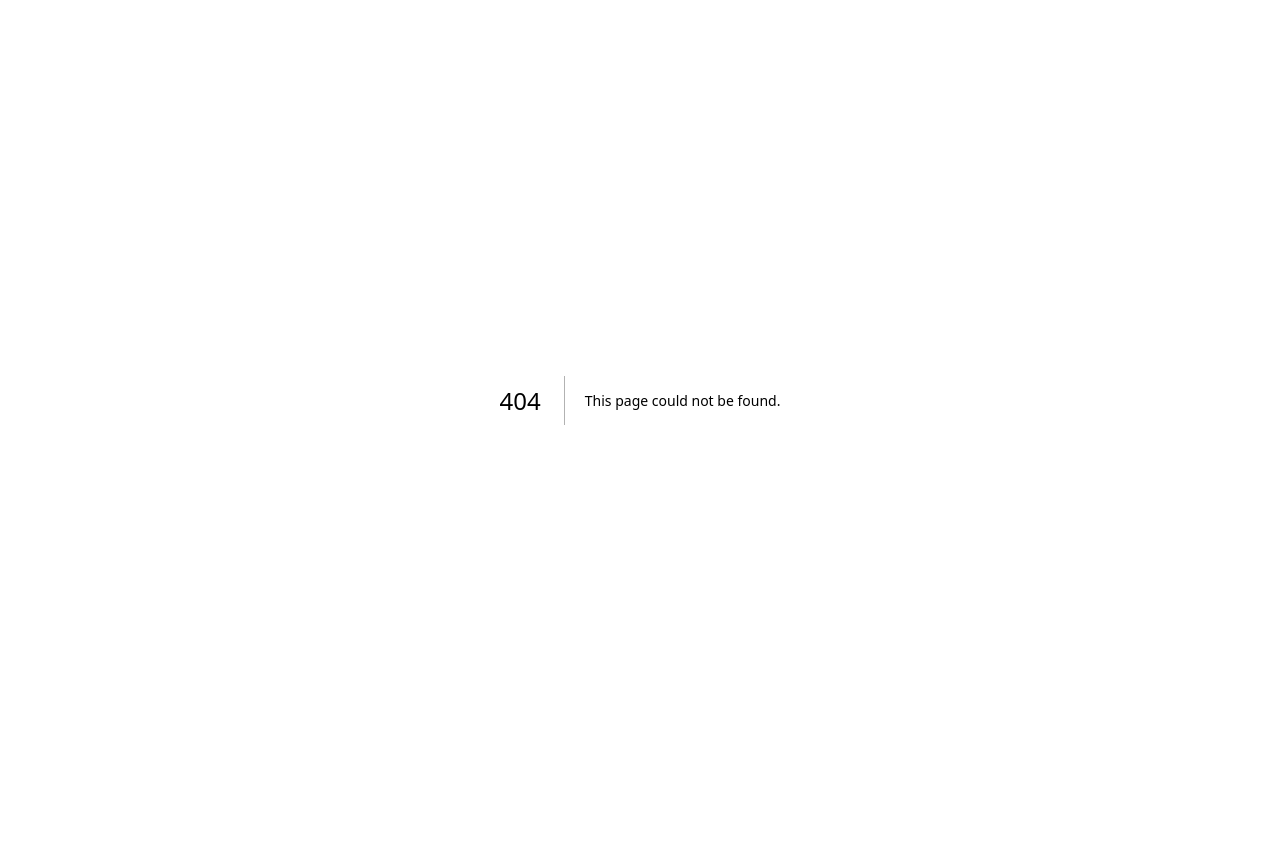
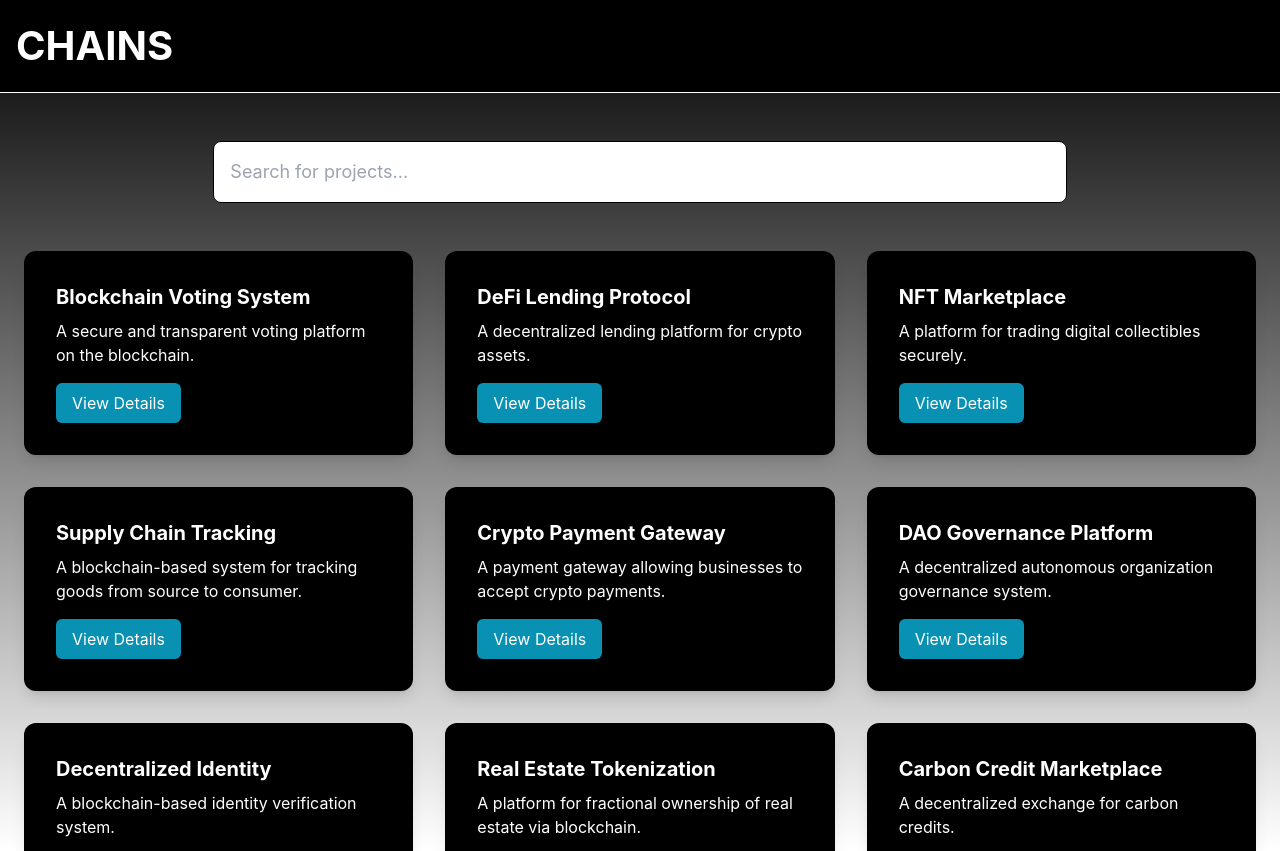
Before and after one commit to Vnktxo/C.H.A.I.N.S, a Next.js app: page /projects in a window 1280 px wide. Before the commit this address had no page. Before the commit the page ends 800 px from the top, so only its background shows below. Built offline with nearby package versions, Linux system fonts and the light colour scheme.

Commit message:
projects and req

```diff
--- a/pages/contact.js
+++ b/pages/contact.js
@@ -63,25 +63,23 @@ const WalletPage = () => {
   }, []);
 
   return (
-    <div className="min-h-screen bg-black">
-      {/* Black Navbar */}
-      <nav className="bg-black border-b border-purple-600">
+    <div className="min-h-screen bg-gradient-to-b from-[#000000] via-[#b2af00] to-black">
+      {/* Navbar */}
+      <nav className="bg-black border-b border-yellow-600">
         <div className="max-w-7xl mx-auto px-4 sm:px-6 lg:px-8">
           <div className="flex items-center justify-between h-16">
-            <div className="flex items-center">
-              <a href="/" className="text-white text-[2.5rem] font-bold">
-                CHAINS
-              </a>
-            </div>
+            <a href="/" className="text-white text-[2.2rem] font-bold">
+              CHAINS
+            </a>
 
             <div className="flex items-center">
               {!walletAddress ? (
                 <button
                   onClick={connectWallet}
                   disabled={isConnecting}
-                  className="bg-blue-600 text-white px-4 py-2 rounded-md hover:bg-blue-800 transition-colors disabled:opacity-50"
+                  className="bg-blue-600 text-white px-4 py-2 rounded-md hover:bg-blue-800 transition-all duration-300 disabled:opacity-50"
                 >
-                  {isConnecting ? 'Connecting...' : 'Connect Wallet'}
+                  {isConnecting ? "Connecting..." : "Connect Wallet"}
                 </button>
               ) : (
                 <div className="flex items-center gap-3 bg-gray-800 px-4 py-2 rounded-md">
@@ -89,14 +87,14 @@ const WalletPage = () => {
                     <User className="h-5 w-5 text-gray-300" />
                   </div>
                   <span className="text-sm text-white">
-                    {walletAddress.substring(0, 6)}...{walletAddress.substring(walletAddress.length - 4)}
+                    {walletAddress.substring(0, 6)}...
+                    {walletAddress.substring(walletAddress.length - 4)}
                   </span>
                 </div>
               )}
             </div>
           </div>
         </div>
-
         {error && (
           <div className="bg-red-500 text-white text-sm px-4 py-2 text-center">
             {error}
@@ -104,11 +102,11 @@ const WalletPage = () => {
         )}
       </nav>
 
-      {/* Main Content - 2x2 Grid */}
-      <div className="container mx-auto px-16 py-32">
-        <div className="grid grid-cols-2 gap-1">
+      {/* Main Content */}
+      <div className="container mx-auto px-16 py-24">
+        <div className="grid grid-cols-2 gap-6">
           {/* Profile Card */}
-          <div className="bg-black rounded-lg p-6">
+          <div className="bg-[#000000] border border-gray-700 rounded-xl p-6 shadow-lg">
             <h2 className="text-[2rem] font-bold text-white mb-4">Profile</h2>
             {walletAddress ? (
               <div className="space-y-4">
@@ -123,19 +121,19 @@ const WalletPage = () => {
                 </div>
               </div>
             ) : (
-              <p className="text-gray-400">Please connect your wallet to view profile</p>
+              <p className="text-white">Please connect your wallet to view profile</p>
             )}
           </div>
 
           {/* Explore Projects Card */}
-          <div className="bg-black p-6 rounded-lg">
+          <div className="bg-[#000000] border border-gray-700 rounded-xl p-6 shadow-lg">
             <h2 className="text-[2rem] font-bold text-white mb-4">Explore Projects</h2>
             <p className="text-white mb-6">
               Discover and invest in innovative projects across various sectors.
             </p>
             <button
-              onClick={() => window.location.href = '/projects'}
-              className="w-full bg-purple-600 text-white px-6 py-3 rounded-lg hover:bg-purple-900 transition-colors"
+              onClick={() => (window.location.href = "/projects")}
+              className="w-full bg-yellow-600 text-white px-6 py-3 rounded-lg hover:bg-yellow-900 transition-all duration-300"
               disabled={!walletAddress}
             >
               View All Projects
@@ -143,7 +141,7 @@ const WalletPage = () => {
           </div>
 
           {/* Current Investments Card */}
-          <div className="bg-black rounded-lg p-6">
+          <div className="bg-[#000000] border border-gray-700 rounded-xl p-6 shadow-lg">
             <h2 className="text-[2rem] font-bold text-white mb-4">Current Investments</h2>
             <div className="space-y-2">
               {walletAddress ? (
@@ -155,14 +153,14 @@ const WalletPage = () => {
           </div>
 
           {/* Request Funding Card */}
-          <div className="bg-black p-6 rounded-lg">
+          <div className="bg-[#000000] border border-gray-700 rounded-xl p-6 shadow-lg">
             <h2 className="text-[2rem] font-bold text-white mb-4">Request Funding</h2>
             <p className="text-white mb-6">
               Submit your project for funding and connect with potential investors.
             </p>
             <button
-              onClick={() => window.location.href = '/request-funding'}
-              className="w-full bg-green-600 text-white px-6 py-3 rounded-lg hover:bg-green-900 transition-colors"
+              onClick={() => (window.location.href = "/request-funding")}
+              className="w-full bg-green-600 text-white px-6 py-3 rounded-lg hover:bg-green-900 transition-all duration-300"
               disabled={!walletAddress}
             >
               Start Request
--- /dev/null
+++ b/pages/projects.js
@@ -0,0 +1,90 @@
+import React, { useState, useEffect } from "react";
+
+const ProjectsPage = () => {
+  const [searchTerm, setSearchTerm] = useState("");
+  const [projects, setProjects] = useState([]);
+
+  // Initial projects (default ones)
+  const initialProjects = [
+    { id: 1, title: "Blockchain Voting System", description: "A secure and transparent voting platform on the blockchain." },
+    { id: 2, title: "DeFi Lending Protocol", description: "A decentralized lending platform for crypto assets." },
+    { id: 3, title: "NFT Marketplace", description: "A platform for trading digital collectibles securely." },
+    { id: 4, title: "Supply Chain Tracking", description: "A blockchain-based system for tracking goods from source to consumer." },
+    { id: 5, title: "Crypto Payment Gateway", description: "A payment gateway allowing businesses to accept crypto payments." },
+    { id: 6, title: "DAO Governance Platform", description: "A decentralized autonomous organization governance system." },
+    { id: 7, title: "Decentralized Identity", description: "A blockchain-based identity verification system." },
+    { id: 8, title: "Real Estate Tokenization", description: "A platform for fractional ownership of real estate via blockchain." },
+    { id: 9, title: "Carbon Credit Marketplace", description: "A decentralized exchange for carbon credits." },
+    { id: 10, title: "Metaverse Land Ownership", description: "A blockchain platform for owning virtual land in the metaverse." },
+  ];
+
+  // Load projects from localStorage
+  useEffect(() => {
+    const storedProjects = JSON.parse(localStorage.getItem("projects")) || [];
+    setProjects([...initialProjects, ...storedProjects]);
+  }, []);
+
+  const filteredProjects = projects.filter((project) =>
+    project.title.toLowerCase().includes(searchTerm.toLowerCase())
+  );
+
+  return (
+    <div className="min-h-screen bg-gradient-to-b from-black via-gray-800 to-white">
+      {/* Navbar */}
+      <nav className="bg-black border-b border-white p-4">
+        <div className="max-w-7xl mx-auto flex justify-between items-center">
+          <a href="/" className="text-white text-[2.5rem] font-bold">CHAINS</a>
+        </div>
+      </nav>
+
+      {/* Search Bar */}
+      <div className="flex justify-center mt-12">
+        <input
+          type="text"
+          placeholder="Search for projects..."
+          className="w-2/3 p-4 text-lg rounded-lg border border-gray-400 focus:outline-none focus:ring-2 focus:ring-black"
+          value={searchTerm}
+          onChange={(e) => setSearchTerm(e.target.value)}
+        />
+      </div>
+
+      {/* Scrollable Project Grid with Hidden Scrollbar */}
+      <div className="max-w-7xl mx-auto mt-12 px-6 overflow-y-auto max-h-[600px] scrollbar-hide">
+        <div className="grid grid-cols-1 md:grid-cols-2 lg:grid-cols-3 gap-8 pb-4">
+          {filteredProjects.length > 0 ? (
+            filteredProjects.map((project) => (
+              <div key={project.id} className="bg-black p-8 rounded-xl shadow-lg">
+                <h3 className="text-xl font-bold text-white">{project.title}</h3>
+                <p className="text-white mt-2">{project.description}</p>
+                {project.requiredFunds && (
+                  <p className="text-green-400 mt-2">Required Funds: {project.requiredFunds} ETH</p>
+                )}
+                {project.acquiredFunds !== undefined && (
+                  <p className="text-yellow-400 mt-2">Acquired Funds: {project.acquiredFunds} ETH</p>
+                )}
+                <button className="mt-4 bg-cyan-600 text-white px-4 py-2 rounded-md hover:bg-cyan-900 transition-colors">
+                  View Details
+                </button>
+              </div>
+            ))
+          ) : (
+            <p className="text-center text-gray-400 col-span-full">No projects found</p>
+          )}
+        </div>
+      </div>
+
+      {/* Tailwind CSS to Hide Scrollbar */}
+      <style jsx global>{`
+        .scrollbar-hide::-webkit-scrollbar {
+          display: none;
+        }
+        .scrollbar-hide {
+          -ms-overflow-style: none;
+          scrollbar-width: none;
+        }
+      `}</style>
+    </div>
+  );
+};
+
+export default ProjectsPage;
--- /dev/null
+++ b/pages/request-funding.js
@@ -0,0 +1,98 @@
+import React, { useState } from "react";
+
+const RequestFundingPage = ({ addProject }) => {
+  const [title, setTitle] = useState("");
+  const [description, setDescription] = useState("");
+  const [requiredFunds, setRequiredFunds] = useState("");
+  const [acquiredFunds] = useState(0); // Initially, acquired funds are 0
+  const [error, setError] = useState("");
+
+  const handlePost = () => {
+    if (!title.trim() || !description.trim() || !requiredFunds.trim()) {
+      setError("All fields are required.");
+      return;
+    }
+
+    if (description.split(" ").length > 250) {
+      setError("Description cannot exceed 250 words.");
+      return;
+    }
+
+    if (isNaN(requiredFunds) || requiredFunds <= 0) {
+      setError("Required funds must be a valid positive number.");
+      return;
+    }
+
+    const newProject = {
+      id: Date.now(),
+      title,
+      description,
+      requiredFunds,
+      acquiredFunds, // Initially 0
+    };
+
+    addProject(newProject);
+
+    // Clear fields after submission
+    setTitle("");
+    setDescription("");
+    setRequiredFunds("");
+    setError("");
+
+    // Redirect to projects page
+    window.location.href = "/projects";
+  };
+
+  return (
+    <div className="min-h-screen bg-gradient-to-b from-black to-gray-900 text-white flex flex-col items-center py-12">
+
+
+      <h1 className="text-3xl font-bold mb-6">Request Funding</h1>
+
+      <div className="w-4/5 md:w-1/2">
+        {error && <p className="text-red-500 mb-4">{error}</p>}
+
+        {/* Title Input */}
+        <input
+          type="text"
+          placeholder="Enter your startup title"
+          className="w-full p-3 mb-4 text-black rounded-lg border border-gray-400 focus:outline-none focus:ring-2 focus:ring-purple-500"
+          value={title}
+          onChange={(e) => setTitle(e.target.value)}
+        />
+
+        {/* Description Box */}
+        <textarea
+          placeholder="Describe your startup (max 250 words)"
+          className="w-full p-3 h-40 text-black rounded-lg border border-gray-400 focus:outline-none focus:ring-2 focus:ring-purple-500"
+          value={description}
+          onChange={(e) => setDescription(e.target.value)}
+        ></textarea>
+
+        {/* Required Funds Input */}
+        <input
+          type="number"
+          placeholder="Enter required funds (in ETH)"
+          className="w-full p-3 mt-4 mb-4 text-black rounded-lg border border-gray-400 focus:outline-none focus:ring-2 focus:ring-purple-500"
+          value={requiredFunds}
+          onChange={(e) => setRequiredFunds(e.target.value)}
+        />
+
+        {/* Acquired Funds Display */}
+        <p className="text-white text-lg mb-4">
+          Acquired Funds: <span className="text-green-400">{acquiredFunds} ETH</span>
+        </p>
+
+        {/* Post Button */}
+        <button
+          onClick={handlePost}
+          className="w-full mt-4 bg-green-600 text-white px-6 py-3 rounded-lg hover:bg-green-800 transition-colors"
+        >
+          Post Request
+        </button>
+      </div>
+    </div>
+  );
+};
+
+export default RequestFundingPage;
--- a/styles/globals.css
+++ b/styles/globals.css
@@ -112,10 +112,9 @@ body {
   animation: prixClipFix 2s linear;
   animation-delay: 0.8s;
 }
-.min-h-screen{
-  max-height: 100vh;
+.max-h-screen{
   mask-image: linear-gradient(
-    180deg,
+    90deg,
     transparent 0%,
     rgb(0, 0, 0) 20%,
     rgb(0, 0, 0) 80%,
@@ -124,11 +123,10 @@ body {
   -webkit-mask-image: linear-gradient(
     90deg,
     transparent 0%,
-    rgb(2, 0, 0) 20%,
+    white 20%,
     white 80%,
     transparent 100%
-  );
-
+  )
 }
 
 @keyframes prixClipFix {
```
